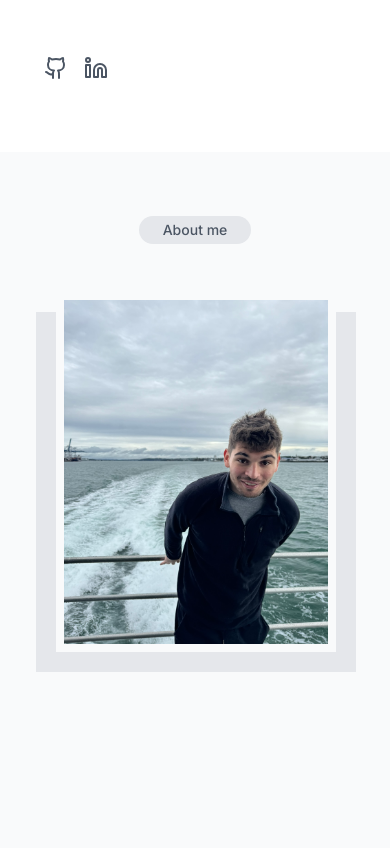
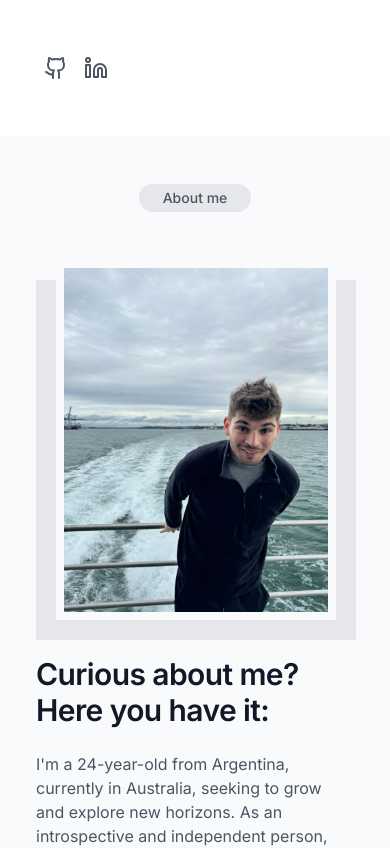
Before and after one commit to lucasgarciabertaina/lucasgarciabertaina-website, a Next.js app: page / in a window 390 px wide. Shown: the part 882-1730 px from the top of the page. Built offline with nearby package versions, Linux system fonts and the light colour scheme.

Commit message:
Some advances in fact with responsive design

```diff
--- a/src/components/sections/AboutSection/AboutDescription.tsx
+++ b/src/components/sections/AboutSection/AboutDescription.tsx
@@ -1,7 +1,7 @@
 import Paragraph from "@/components/ui/Paragraph";
 
 const AboutDescription = () => (
-  <div className="w-1/2">
+  <div className="pt-4 md:w-1/2">
     <h2 className="font-semibold text-3xl -tracking-2 text-gray-900">
       Curious about me? Here you have it:
     </h2>
--- a/src/components/sections/AboutSection/AboutMePicture.tsx
+++ b/src/components/sections/AboutSection/AboutMePicture.tsx
@@ -1,7 +1,7 @@
 import Image from "next/image";
 
 const AboutMePicture = () => (
-  <div className="flex flex-col justify-between gap-12 md:flex-row">
+  <div className="flex  justify-between gap-12">
     <div className="flex justify-center md:order-first md:justify-end">
       <div className="relative h-[380px] w-[320px] md:h-[460px] md:w-[380px] lg:h-[520px] lg:w-[440px]">
         <Image
--- a/src/components/sections/AboutSection/index.tsx
+++ b/src/components/sections/AboutSection/index.tsx
@@ -4,9 +4,9 @@ import AboutMePicture from "@/components/sections/AboutSection/AboutMePicture";
 import AboutDescription from "@/components/sections/AboutSection/AboutDescription";
 
 const AboutSection = () => (
-  <Container className="bg-gray-50">
+  <Container className="bg-gray-50 flex-col md:flex-row">
     <Title id="about">About me</Title>
-    <div className="flex gap-x-12 py-12 justify-between">
+    <div className="flex flex-col md:flex-row md:gap-x-12 py-12 justify-between">
       <AboutMePicture />
       <AboutDescription />
     </div>
--- a/src/components/sections/ExperiencesSection/Tracestory.tsx
+++ b/src/components/sections/ExperiencesSection/Tracestory.tsx
@@ -2,7 +2,7 @@ import Bulleted from "@/components/ui/BulletedItem";
 import Image from "next/image";
 
 const Tracestory = () => (
-  <div className="mt-12 p-8 w-3/4 bg-white mx-auto grid grid-cols-3 grid-rows-1">
+  <div className="mt-12 rounded-md p-4 md:p-8 md:w-3/4 bg-white mx-auto grid md:grid-cols-3 grid-rows-1">
     <Image src="/tracestory.svg" alt="logo" height={24} width={128} />
     <div>
       <h4 className="text-gray-900 text-xl font-semibold pb-4">
@@ -20,7 +20,7 @@ const Tracestory = () => (
         One of the responsible for server maintenance and bug fixes
       </Bulleted>
     </div>
-    <p className="text-gray-700 text-base font-normal text-right">
+    <p className="text-gray-700 pt-4 text-base font-normal text-right">
       Sept 2021 - Aug 2023
     </p>
   </div>
--- a/src/components/sections/GetInTouchSection/Email.tsx
+++ b/src/components/sections/GetInTouchSection/Email.tsx
@@ -2,7 +2,10 @@ import Contact from "@/components/ui/Contact";
 import { Mail } from "lucide-react";
 
 const Email = () => (
-  <Contact contact="lucasgarciabertaina@gmail.com" className="mt-12 mb-4">
+  <Contact
+    contact="lucasgarciabertaina@gmail.com"
+    className="mt-6 md:mt-12 mb-4"
+  >
     <Mail color="#4b5563" size={24} />
   </Contact>
 );
--- a/src/components/sections/GetInTouchSection/Platforms.tsx
+++ b/src/components/sections/GetInTouchSection/Platforms.tsx
@@ -2,7 +2,7 @@ import SocialNetworks from "@/components/ui/SocialNetworks";
 
 const Platforms = () => (
   <>
-    <p className="text-base font-normal text-gray-600 mb-2">
+    <p className="text-base text-center font-normal text-gray-600 mb-2">
       You may also find me on these platforms!
     </p>
     <SocialNetworks />
--- a/src/components/sections/SkillsSection/Tools.tsx
+++ b/src/components/sections/SkillsSection/Tools.tsx
@@ -1,7 +1,7 @@
 import Tool from "@/components/ui/Tool";
 
 const Tools = () => (
-  <div className="pt-12 grid grid-cols-8 grid-rows-auto gap-y-8">
+  <div className="pt-12 grid grid-cols-3 md:grid-cols-8 grid-rows-auto gap-y-8">
     <Tool image="./typescript.svg"> Typescript</Tool>
     <Tool image="./python.svg"> Python</Tool>
     <Tool image="./nodejs.svg"> NodeJS</Tool>
--- a/src/components/sections/TestimonialsSection/Testimonial.tsx
+++ b/src/components/sections/TestimonialsSection/Testimonial.tsx
@@ -9,7 +9,7 @@ interface TestimonialProps {
 }
 
 const Testimonial: React.FC<TestimonialProps> = (props) => (
-  <div className="flex flex-col rounded-md bg-white p-12 items-center">
+  <div className="flex flex-col rounded-md bg-white p-6 md:p-12 items-center">
     <Image
       src={props.image}
       alt="picture-testimonial"
--- a/src/components/sections/TestimonialsSection/Testimonials.tsx
+++ b/src/components/sections/TestimonialsSection/Testimonials.tsx
@@ -1,7 +1,7 @@
 import Testimonial from "@/components/sections/TestimonialsSection/Testimonial";
 
 const Testimonials = () => (
-  <div className="pt-12 grid grid-cols-3 grid-rows-1 gap-x-12">
+  <div className="pt-6 md:pt-12 grid md:grid-cols-3 grid-rows-1 gap-x-12 gap-y-12">
     <Testimonial
       image="federico.jpeg"
       testimonialFullName="Federico Herrera"
--- a/src/components/ui/Contact.tsx
+++ b/src/components/ui/Contact.tsx
@@ -11,7 +11,7 @@ const Contact: React.FC<ContactProps> = (props) => (
     className={`${props.className} flex items-center mx-auto max-w-fit	w-auto`}
   >
     {props.children}
-    <h3 className="text-4xl text-center font-semibold text-gray-900 mx-5">
+    <h3 className="text-base md:text-4xl text-center font-semibold text-gray-900 mx-2 md:mx-5">
       {props.contact}
     </h3>
     <Copy color="#4b5563" size={24} />
--- a/src/components/ui/Container.tsx
+++ b/src/components/ui/Container.tsx
@@ -7,7 +7,7 @@ interface ContainerProps {
 
 const Container: React.FC<ContainerProps> = (props) => (
   <section
-    className={`px-9 py-16 md:px-12 md:py-24 ${props.className} box-border overflow-hidden`}
+    className={`px-9 py-12 md:px-12 md:py-24 ${props.className} box-border overflow-hidden`}
   >
     {props.children}
   </section>
```
